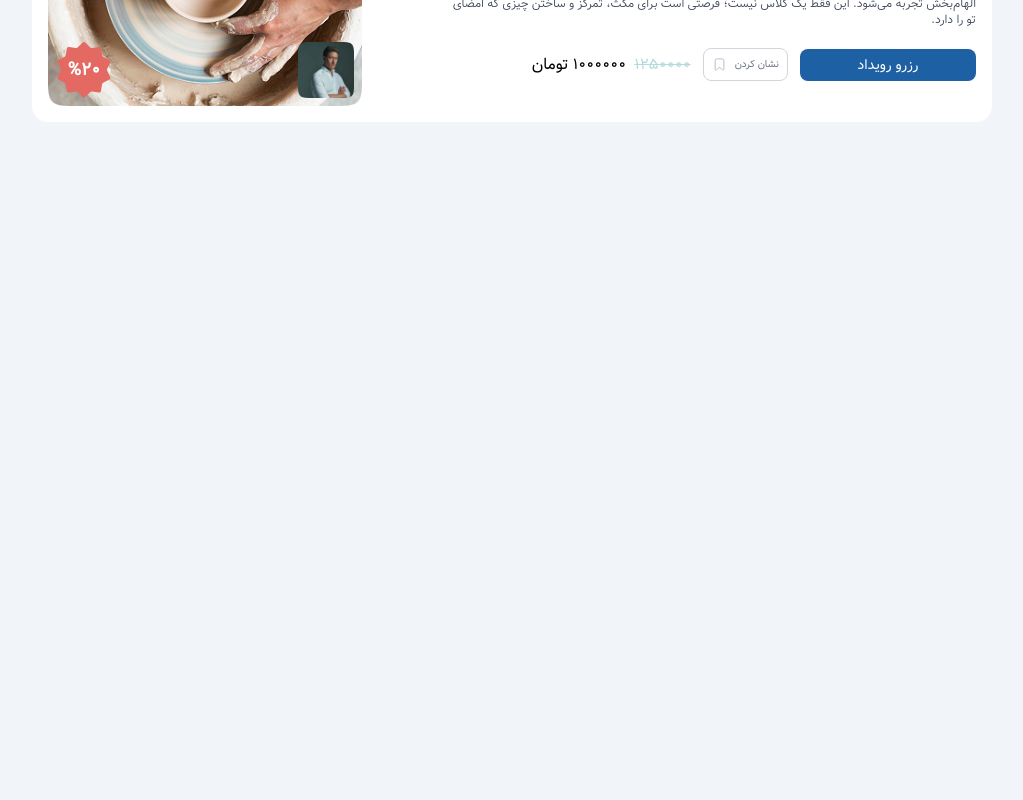
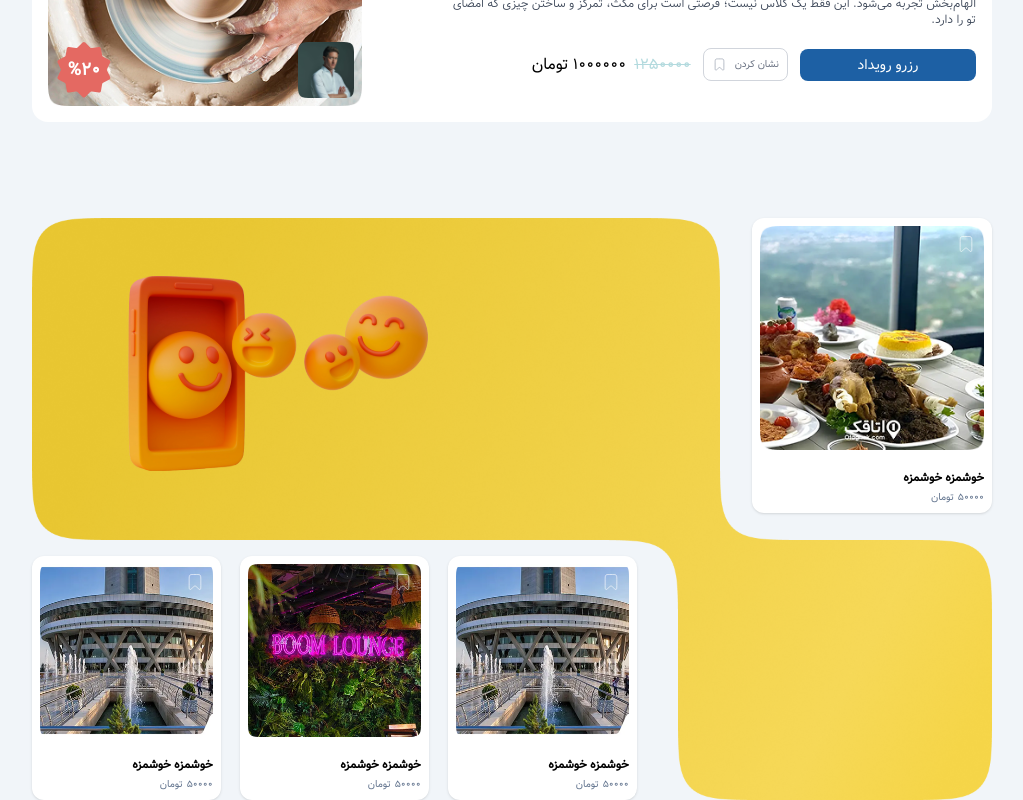
Before and after one commit to MohammadSoleimanikia/assignment, a React (Vite) app: page / in a window 1280 px wide. Shown: the part 1336-2136 px from the top of the page, without its empty margins (128-1151 px from the left). Before the commit the page ends 1458 px from the top, so only its background shows below. Built offline with nearby package versions, Linux system fonts and the light colour scheme.

Commit message:
add user pick section desktop

```diff
--- a/src/App.tsx
+++ b/src/App.tsx
@@ -1,6 +1,7 @@
 import BestEvent from "./components/bestEvent/BestEvent";
 import Features from "./components/features/Features";
 import Hero from "./components/hero/Hero";
+import UserPicks from "./components/UserPicks/UserPicks";
 // import FreeEvents from "./components/freeEvents/FreeEvents";
 // import Testimonial from "./components/testimonial/Testimonial";
 // import TestimonialMobile from "./components/testimonial/TestimonialMobile";
@@ -9,16 +10,10 @@ function App() {
     return (
         <main className="bg-slate-100 min-h-screen space-y-24 font-vazir">
             <Hero />
-            <Features  />
-            <BestEvent />
+            <Features/>
+            <BestEvent/>
+            <UserPicks/>
 
-            {/* <FreeEvents/> */}
-            {/* <div className="hidden md:block"> */}
-                {/* <Testimonial /> */}
-            {/* </div> */}
-            {/* <div className="block md:hidden"> */}
-                {/* <TestimonialMobile /> */}
-            {/* </div> */}
         </main>
     );
 }
--- /dev/null
+++ b/src/components/UserPicks/UserPicks.tsx
@@ -0,0 +1,72 @@
+import Card from "../shared/Card";
+
+export default function UserPicks() {
+    return (
+        <div
+            className="
+                relative hidden md:block
+                w-9/12
+                mx-auto
+            "
+        >
+            {/* BACKGROUND */}
+            <img
+                src="/Union.png"
+                alt=""
+                className="w-full h-auto object-contain"
+            />
+
+            {/* STICKERS */}
+            <img
+                src="/stickers-container.svg"
+                alt=""
+                className="
+                    absolute top-[10%] left-[10%]
+                    w-[clamp(120px,25vw,300px)]
+                "
+            />
+
+            {/* TOP CARD */}
+            <Card
+                className="
+                    absolute top-0 right-0
+                    w-[23%] lg:w-[25%]
+                    transition-transform duration-300
+                    hover:scale-85
+                "
+                PicAddress="/Rectangle 29266-1.png"
+                price={50000}
+                title="خوشمزه خوشمزه"
+            />
+
+            {/* BOTTOM CARDS */}
+            <div
+                className="
+                    absolute bottom-0 left-0
+                    w-[55%] md:w-[58%] lg:w-[63%]
+                    flex gap-[clamp(8px,1.5vw,20px)]
+                    justify-end
+                "
+            >
+                <Card
+                    className="transition-transform duration-300 hover:scale-125"
+                    PicAddress="/Rectangle 29266.png"
+                    price={50000}
+                    title="خوشمزه خوشمزه"
+                />
+                <Card
+                    className="transition-transform duration-300 hover:scale-125"
+                    PicAddress="/Rectangle 29266-2.png"
+                    price={50000}
+                    title="خوشمزه خوشمزه"
+                />
+                <Card
+                    className="transition-transform duration-300 hover:scale-125"
+                    PicAddress="/Rectangle 29266.png"
+                    price={50000}
+                    title="خوشمزه خوشمزه"
+                />
+            </div>
+        </div>
+    );
+}
```
